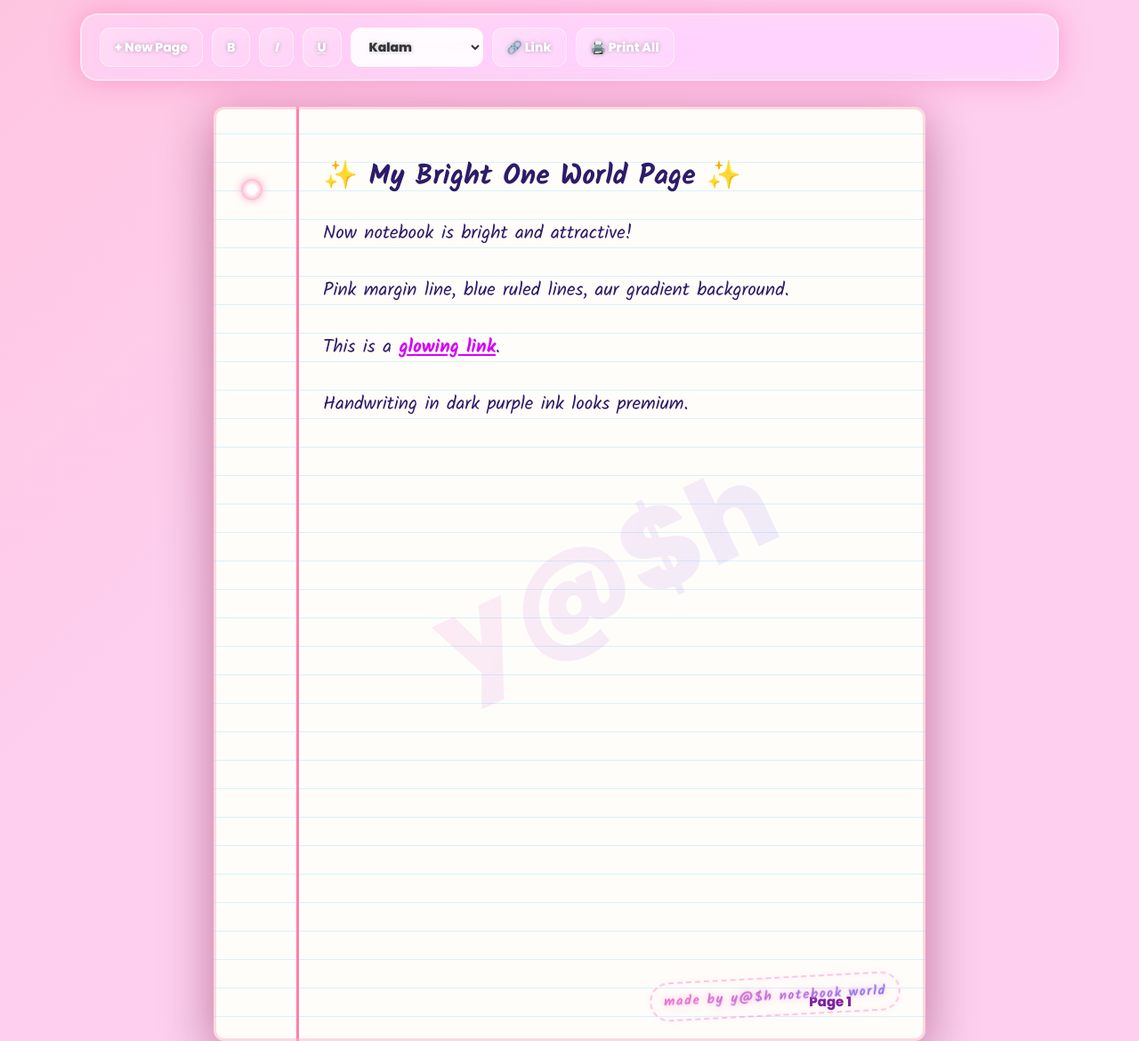
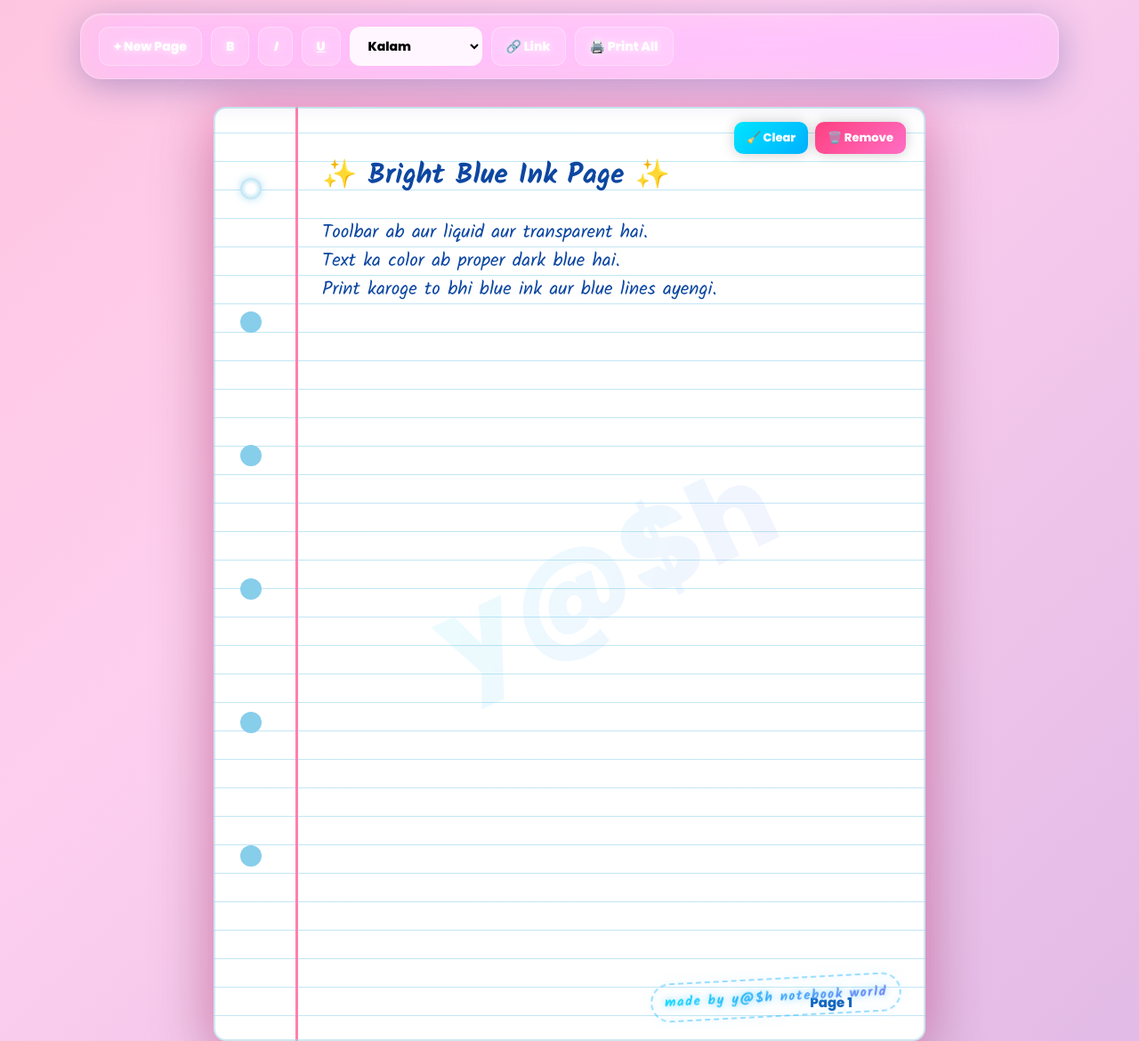
Before and after one commit to y7112811-commits/My-websites-3, a plain HTML site: page Index.html in a window 1280 px wide. Shown: the top 1170 px of the page at 89% size. Drawn offline with Linux system fonts and the light colour scheme.

Commit message:
Enhance notebook design with brighter styles and actions
Updated styles for a brighter and more transparent notebook design, including changes to background gradients, toolbar appearance, and text colors. Added page action buttons for clearing and removing pages.

```diff
--- a/Index.html
+++ b/Index.html
@@ -10,107 +10,126 @@
 
 *{margin:0; padding:0; box-sizing:border-box;}
 body{
-  background:linear-gradient(135deg,#ff9a9e 0%,#fecfef 50%,#fecfef 100%);
-  background-size:400% 400%;
-  animation:gradientShift 8s ease infinite;
+  background:linear-gradient(135deg,#ff9a9e 0%,#fecfef 50%,#a18cd1 100%);
+  background-size:400% 400%; animation:gradientShift 8s ease infinite;
   display:flex; justify-content:center; align-items:flex-start; flex-direction:column;
   min-height:100vh; padding:120px 20px 40px; font-family:'Kalam', cursive;
 }
-@keyframes gradientShift{
- 0%{background-position:0% 50%} 50%{background-position:100% 50%} 100%{background-position:0% 50%}
-}
+@keyframes gradientShift{0%{background-position:0% 50%} 50%{background-position:100% 50%} 100%{background-position:0% 50%}}
 
-/* LIQUID GLASS TOOLBAR - NEON */
+/* ULTRA LIQUID GLASS TOOLBAR */
 .toolbar{
   position:fixed; top:15px; left:50%; transform:translateX(-50%);
   width:90%; max-width:1100px;
-  background:rgba(255,255,255,0.25);
-  backdrop-filter:blur(25px) saturate(200%);
-  border:2px solid rgba(255,255,255,0.4);
-  border-radius:20px; padding:14px 20px; display:flex; gap:10px; flex-wrap:wrap; z-index:100;
-  box-shadow:0 0 30px rgba(255,105,180,0.5);
+  background:rgba(255,255,255,0.08); /* More transparent */
+  backdrop-filter:blur(30px) saturate(250%); /* More blur */
+  border:1.5px solid rgba(255,255,255,0.25);
+  border-radius:24px; padding:14px 20px; display:flex; gap:10px; flex-wrap:wrap; z-index:100;
+  box-shadow:0 8px 40px rgba(31,38,135,0.3), inset 0 1px 1px rgba(255,255,255,0.3);
 }
 .toolbar button, .toolbar select{
-  border:1px solid rgba(255,255,255,0.5);
-  background:linear-gradient(135deg,rgba(255,255,255,0.3),rgba(255,255,255,0.1));
-  color:#fff; font-weight:700; text-shadow:0 0 5px rgba(0,0,0,0.3);
+  border:1px solid rgba(255,255,255,0.3);
+  background:rgba(255,255,255,0.15); /* Transparent buttons */
+  color:#fff; font-weight:800;
+  text-shadow:0 0 8px rgba(255,255,255,0.8); /* Text visible glow */
   padding:10px 16px; border-radius:12px; cursor:pointer; font-size:14px;
   font-family:'Poppins', sans-serif; transition:0.3s;
 }
 .toolbar button:hover{
-  background:linear-gradient(135deg,#ff6ec4,#7873f5);
+  background:rgba(0,234,255,0.3); /* Cyan hover */
   transform:scale(1.05) translateY(-2px);
-  box-shadow:0 0 20px rgba(255,110,196,0.8)
+  box-shadow:0 0 25px rgba(0,234,255,0.8);
+  text-shadow:0 0 12px #fff;
 }
-.toolbar select{color:#333; background:rgba(255,255,255,0.9)}
+.toolbar select{color:#000; background:rgba(255,255,255,0.85)}
 
 #notebook{width:800px; max-width:100%; margin:0 auto;}
 
-/* BRIGHT NOTEBOOK PAGE */
+/* BRIGHTER NOTEBOOK PAGE */
 .page{
   width:100%; min-height:1050px;
-  background:#fffdfa;
-  box-shadow:0 0 40px rgba(255,105,180,0.4), 0 20px 60px rgba(0,0,0,0.3);
-  position:relative; padding:60px 80px 80px 120px; border-radius:12px; margin-bottom:40px;
-  border:3px solid rgba(255,182,193,0.5);
+  background:#ffffff; /* Pure white = brighter */
+  box-shadow:0 0 50px rgba(255,105,180,0.5), 0 25px 70px rgba(0,0,0,0.25);
+  position:relative; padding:60px 80px 80px 120px; border-radius:14px; margin-bottom:40px;
+  border:2px solid rgba(173,216,230,0.6); /* Light blue border */
 
-  /* BRIGHT Notebook lines + pink margin line */
+  /* BRIGHT BLUE LINES */
   background-image:
-    linear-gradient(to right, #ff80ab 3px, transparent 3px),
-    repeating-linear-gradient(#fffdfa, #fffdfa 31px, #b3e5fc 32px);
+    linear-gradient(to right, #ff80ab 3px, transparent 3px), /* Pink margin */
+    repeating-linear-gradient(#ffffff, #ffffff 31px, #87ceeb 32px); /* Bright Sky Blue lines */
   background-size: 100% 100%, 100% 32px;
   background-position: 90px 0, 0 60px;
 }
 
+/* PAGE ACTION BUTTONS */
+.page-actions{
+  position:absolute; top:15px; right:20px; z-index:2; display:flex; gap:8px;
+}
+.page-actions button{
+  border:none; color:#fff; padding:8px 14px; border-radius:10px;
+  font-family:'Poppins'; font-weight:700; cursor:pointer; font-size:13px;
+  box-shadow:0 0 15px rgba(0,0,0,0.2); transition:0.3s;
+}
+.page-actions button:hover{transform:scale(1.1);}
+.btn-clear{background:linear-gradient(135deg,#00e5ff,#00b0ff);}
+.btn-remove{background:linear-gradient(135deg,#ff4081,#ff6ec4);}
+
 /* BRIGHT WATERMARK */
 .watermark{
   position:absolute; top:50%; left:55%; transform:translate(-50%,-50%) rotate(-25deg);
-  font-size:130px;
-  background:linear-gradient(135deg,#ff6ec4,#7873f5);
+  font-size:130px; background:linear-gradient(135deg,#00e5ff,#7873f5);
   -webkit-background-clip:text; -webkit-text-fill-color:transparent;
-  font-weight:900; font-family:'Poppins'; pointer-events:none; z-index:0; opacity:0.12;
+  font-weight:900; font-family:'Poppins'; pointer-events:none; z-index:0; opacity:0.08;
 }
 
-/* BRIGHT Hole punches */
+/* Hole punches */
 .page::before{
   content:''; position:absolute; left:28px; top:78px; width:24px; height:24px;
-  background:radial-gradient(circle, #fff 30%, #ff80ab 100%);
-  border-radius:50%; box-shadow:0 0 10px rgba(255,128,171,0.6);
-  box-shadow:0 150px 0 radial-gradient, 0 300px 0 radial-gradient, 0 450px 0 radial-gradient, 0 600px 0 radial-gradient, 0 750px 0 radial-gradient;
+  background:radial-gradient(circle, #fff 30%, #87ceeb 100%);
+  border-radius:50%; box-shadow:0 0 10px rgba(135,206,235,0.6),
+ 0 150px 0 #87ceeb, 0 300px 0 #87ceeb, 0 450px 0 #87ceeb, 0 600px 0 #87ceeb, 0 750px 0 #87ceeb;
 }
 
-/* Editable area - BRIGHT INK */
+/* EDITOR - PROPER BLUE INK */
 .editor{
   position:relative; z-index:1; width:100%; min-height:900px; outline:none; border:none;
   background:transparent; font-size:21px; line-height:32px;
-  color:#2d1b69; /* Dark purple ink */
+  color:#0d47a1; /* Proper Dark Blue ink */
   font-family:'Kalam', cursive;
 }
-.editor a{color:#d500f9; text-decoration:underline; font-weight:700;}
-.editor a:hover{color:#ff00ff; text-shadow:0 0 5px rgba(213,0,249,0.5);}
+.editor a{color:#2962ff; text-decoration:underline; font-weight:700;}
+.editor a:hover{color:#00b0ff; text-shadow:0 0 5px rgba(41,98,255,0.5);}
 
 /* Page number */
-.pageNum{
-  position:absolute; bottom:30px; right:80px; font-size:15px; color:#7b1fa2;
-  font-family:'Poppins'; font-weight:700;
+.pageNum{position:absolute; bottom:30px; right:80px; font-size:15px; color:#1565c0; font-family:'Poppins'; font-weight:700;}
+
+/* HANDWRITING BRANDING */
+.write-corner-brand{
+  position:absolute; bottom:25px; right:25px; font-size:15px;
+  background:linear-gradient(135deg,#00e5ff,#7873f5);
+  -webkit-background-clip:text; -webkit-text-fill-color:transparent;
+  font-family:'Kalam', cursive; font-weight:800; letter-spacing:1.5px;
+  padding:8px 14px; border:2px dashed rgba(0,176,255,0.4); border-radius:25px;
+  transform:rotate(-3deg); filter:drop-shadow(0 0 5px rgba(0,176,255,0.5));
 }
 
-/* HANDWRITING BRANDING - GLOW */
-.write-corner-brand{
-  position:absolute; bottom:25px; right:25px; font-size:15px;
-  background:linear-gradient(135deg,#ff6ec4,#7873f5);
-  -webkit-background-clip:text; -webkit-text-fill-color:transparent;
-  font-family:'Kalam', cursive; font-weight:800; letter-spacing:1.5px;
-  padding:8px 14px; border:2px dashed rgba(255,110,196,0.4); border-radius:25px;
-  transform:rotate(-3deg); filter:drop-shadow(0 0 5px rgba(255,110,196,0.5));
-}
-
-/* ===== PRINT FIX ===== */
+/* ===== PRINT FIX - BRIGHT + BLUE INK ===== */
 @media print{
   body{background:white; padding:0;}
-  .toolbar{display:none;}
-  .page{box-shadow:none; margin:0 0 20px 0; page-break-after:always; -webkit-print-color-adjust: exact; print-color-adjust: exact; border:1px solid #ccc;}
-  .editor{font-family:'Kalam', cursive !important; font-size:18px; line-height:32px; color:#000;}
+  .toolbar, .page-actions{display:none;}
+  .page{
+    background:#fff; box-shadow:none; margin:0 0 20px 0; page-break-after:always;
+    border:1px solid #ddd;
+    background-image:
+      linear-gradient(to right, #ff80ab 2px, transparent 2px),
+      repeating-linear-gradient(#fff, #fff 31px, #87ceeb 32px); /* Blue lines in print too */
+    -webkit-print-color-adjust: exact; print-color-adjust: exact;
+  }
+  .editor{
+    font-family:'Kalam', cursive !important; font-size:18px; line-height:32px;
+    color:#0d47a1 !important; /* Blue ink in print */
+  }
+  .watermark, .write-corner-brand{opacity:0.1 !important;}
   @page {margin: 0.5in;}
 }
 </style>
@@ -131,13 +150,16 @@ body{
 
 <div id="notebook">
   <div class="page">
+    <div class="page-actions">
+      <button class="btn-clear" onclick="clearPage(this)">🧹 Clear</button>
+      <button class="btn-remove" onclick="removePage(this)">🗑️ Remove</button>
+    </div>
     <div class="watermark">y@$h</div>
     <div class="editor" contenteditable="true">
-      <h2>✨ My Bright One World Page ✨</h2><br>
-      Now notebook is bright and attractive!<br><br>
-      Pink margin line, blue ruled lines, aur gradient background.<br><br>
-      This is a <a href="https://google.com">glowing link</a>.<br><br>
-      Handwriting in dark purple ink looks premium.<br><br>
+      <h2>✨ Bright Blue Ink Page ✨</h2><br>
+      Toolbar ab aur liquid aur transparent hai.<br>
+      Text ka color ab proper dark blue hai.<br>
+      Print karoge to bhi blue ink aur blue lines ayengi.<br><br>
     </div>
     <div class="pageNum">Page 1</div>
     <div class="write-corner-brand">made by y@$h notebook world</div>
@@ -152,21 +174,22 @@ function addPage(){
   const newPage = document.createElement('div');
   newPage.className = 'page';
   newPage.innerHTML = `
+    <div class="page-actions">
+      <button class="btn-clear" onclick="clearPage(this)">🧹 Clear</button>
+      <button class="btn-remove" onclick="removePage(this)">🗑️ Remove</button>
+    </div>
     <div class="watermark">y@$h</div>
-    <div class="editor" contenteditable="true"><br><br>Page ${pageCount} - Start writing with bright colors...</div>
+    <div class="editor" contenteditable="true"><br><br>Page ${pageCount} - Write in blue ink...</div>
     <div class="pageNum">Page ${pageCount}</div>
     <div class="write-corner-brand">made by y@$h notebook world</div>
   `;
   notebook.appendChild(newPage);
   newPage.querySelector('.editor').focus();
-  saveData();
+  updatePageNumbers();
 }
-function saveData(){ localStorage.setItem('yashNotebook', document.getElementById('notebook').innerHTML); }
-document.addEventListener('input', saveData);
-window.onload = () => {
-  const saved = localStorage.getItem('yashNotebook');
-  if(saved) { document.getElementById('notebook').innerHTML = saved; pageCount = document.querySelectorAll('.page').length; }
-}
+function clearPage(btn){ if(confirm("Clear this page?")){ btn.closest('.page').querySelector('.editor').innerHTML = "<br><br>Start writing..."; } }
+function removePage(btn){ const pages = document.querySelectorAll('.page'); if(pages.length <= 1){ alert("Last page delete nahi kar sakte!"); return; } if(confirm("Delete this page?")){ btn.closest('.page').remove(); updatePageNumbers(); } }
+function updatePageNumbers(){ document.querySelectorAll('.page').forEach((page, i) => { page.querySelector('.pageNum').textContent = `Page ${i+1}`; }); pageCount = document.querySelectorAll('.page').length; }
 </script>
 </body>
 </html>
```
